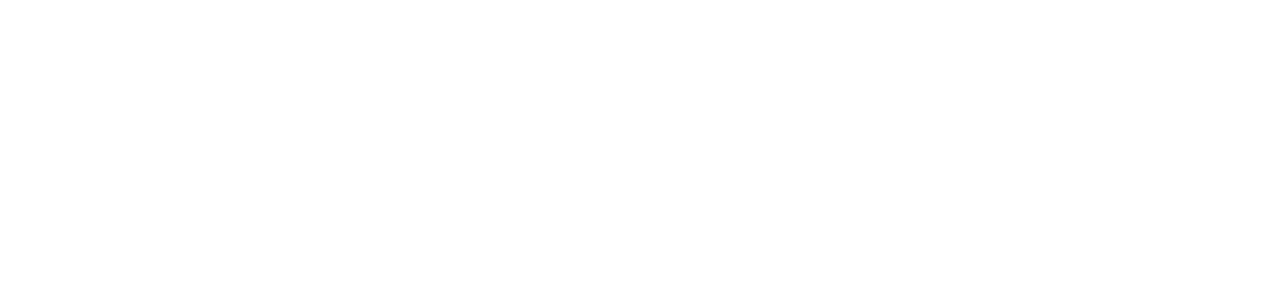
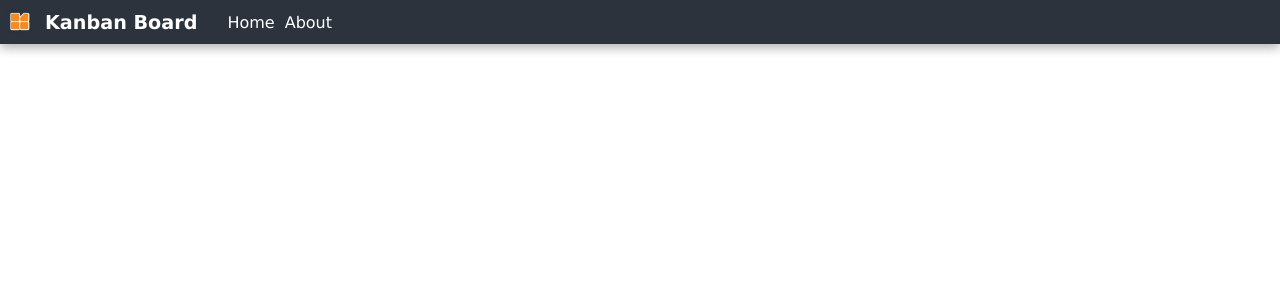
Before and after one commit to danielaprimacov/react-kanban-board, a React (Vite) app: page / in a window 1280 px wide. Shown: the top 300 px of the page. Built offline with nearby package versions, Linux system fonts and the light colour scheme.

Commit message:
Add the Navbar

```diff
--- a/src/App.css
+++ b/src/App.css
@@ -0,0 +1,37 @@
+.navbar {
+  background-color: #2c333d;
+  padding: 10px 5px;
+  display: flex;
+  align-items: center;
+  position: fixed;
+  top: 0;
+  left: 0;
+  width: 100%;
+  z-index: 1000;
+  box-shadow: 0px 4px 10px rgba(0, 0, 0, 0.3);
+}
+
+.navbar-logo {
+  display: flex;
+  align-items: center;
+  font-size: 1.2rem;
+  font-weight: bold;
+  text-decoration: none;
+}
+
+.logo-img {
+  width: 30px;
+  height: auto;
+  margin-right: 10px;
+}
+
+.nav-links {
+  display: flex;
+  align-items: center;
+  gap: 10px;
+  margin-left: 30px;
+}
+
+.nav-links a:hover {
+  color: #a3c4f3;
+}
--- a/src/App.jsx
+++ b/src/App.jsx
@@ -1,7 +1,12 @@
 import "./App.css";
+import Navbar from "./assets/components/Navbar";
 
 function App() {
-  return <></>;
+  return (
+    <>
+      <Navbar />
+    </>
+  );
 }
 
 export default App;
--- /dev/null
+++ b/src/assets/components/Navbar.jsx
@@ -0,0 +1,21 @@
+import logo from "../images/logo-img.jpeg";
+
+function Navbar() {
+  return (
+    <>
+      <nav className="navbar">
+        <a className="navbar-logo" href="#">
+          <img className="logo-img" src={logo} alt="Logo image" />
+          Kanban Board
+        </a>
+        <div className="nav-links">
+          <a href="#">Home</a>
+          <a href="#">About</a>
+        </div>
+        <div className="sidebar"></div>
+      </nav>
+    </>
+  );
+}
+
+export default Navbar;
--- a/src/index.css
+++ b/src/index.css
@@ -0,0 +1,13 @@
+* {
+  margin: 0;
+  padding: 0;
+  box-sizing: border-box;
+  color: white;
+  font-family: "Lucida Sans", "Lucida Sans Regular", "Lucida Grande",
+    "Lucida Sans Unicode", Geneva, Verdana, sans-serif;
+}
+
+a {
+  text-decoration: none;
+  color: inherit;
+}
```
Also changed, not shown: src/assets/images/logo-img.jpeg (added), 1 other file (tests, documents, lock files or other folders).
